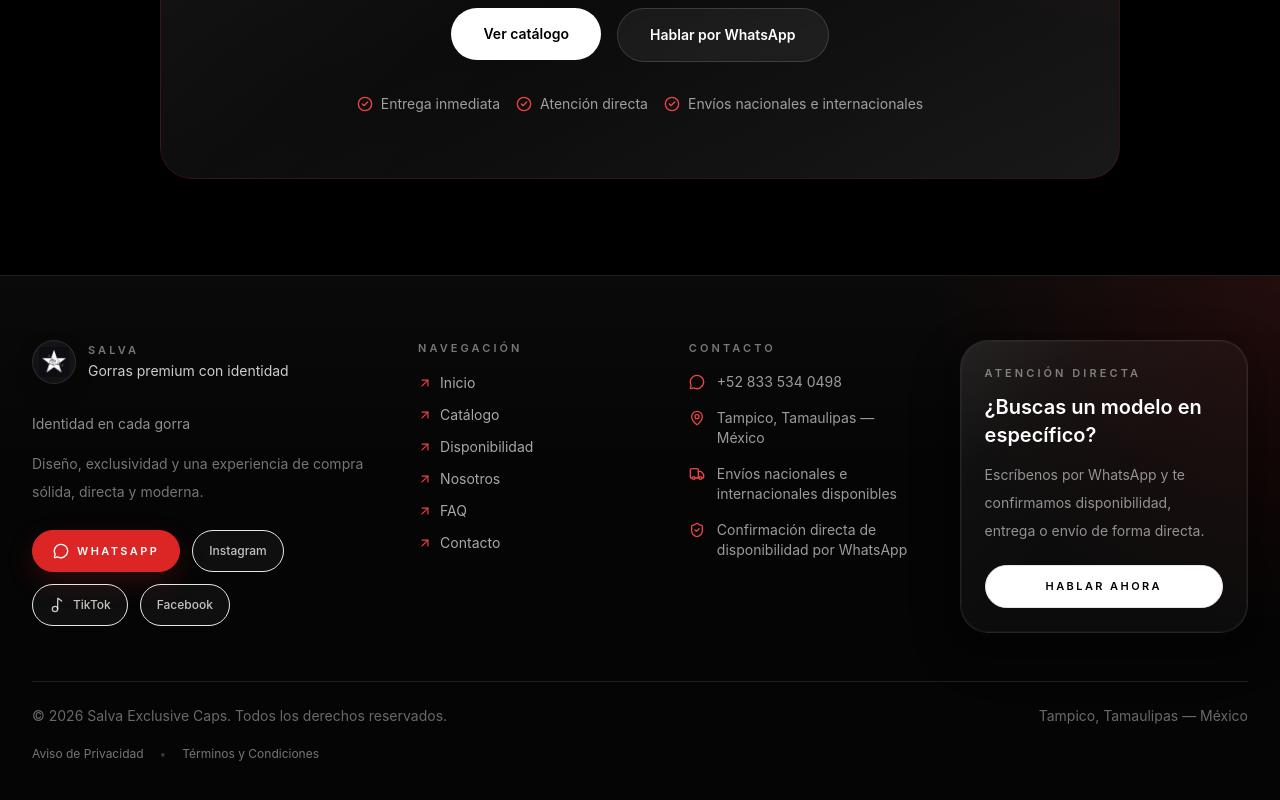
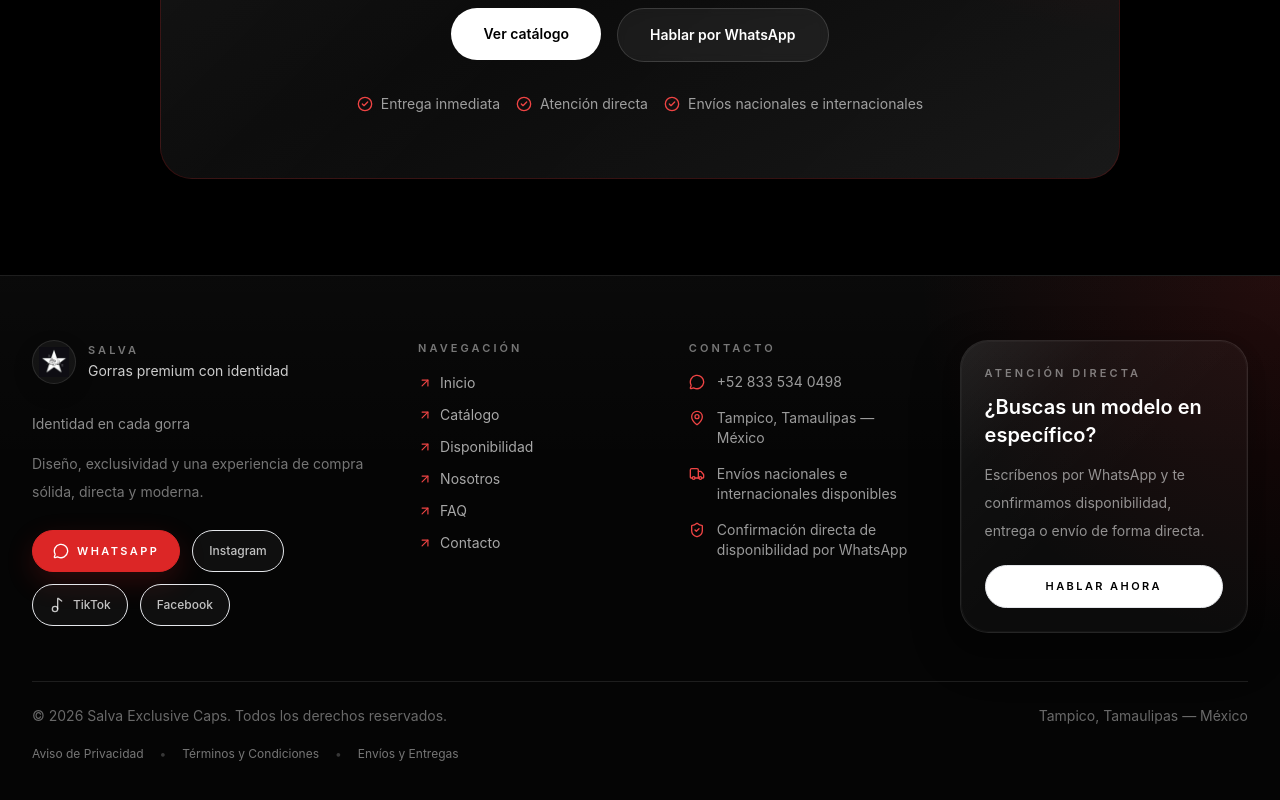
Before and after one commit to salva-ventures/salva-exclusive-caps-web, a Next.js app: page / in a window 1280 px wide. Shown: the part 6206-7006 px from the top of the page. Built offline with nearby package versions, Linux system fonts and the light colour scheme.

Commit message:
Corrige footer legal completo

```diff
--- a/src/components/Footer.tsx
+++ b/src/components/Footer.tsx
@@ -267,6 +267,15 @@ export default function Footer() {
             >
               Términos y Condiciones
             </Link>
+
+            <span className="text-white/20">•</span>
+
+            <Link
+              href="/envios-y-entregas"
+              className="transition-colors duration-300 hover:text-white"
+            >
+              Envíos y Entregas
+            </Link>
           </div>
         </motion.div>
       </motion.div>
```
